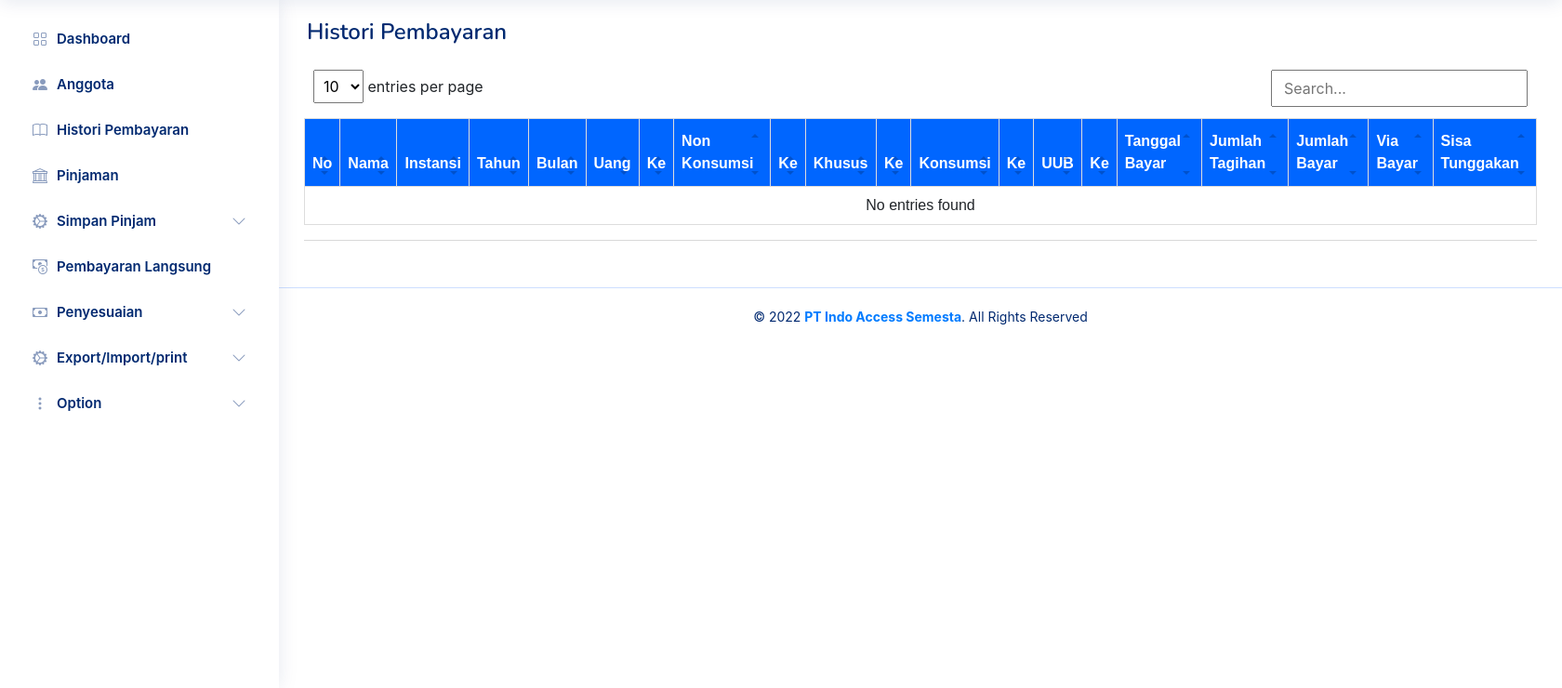
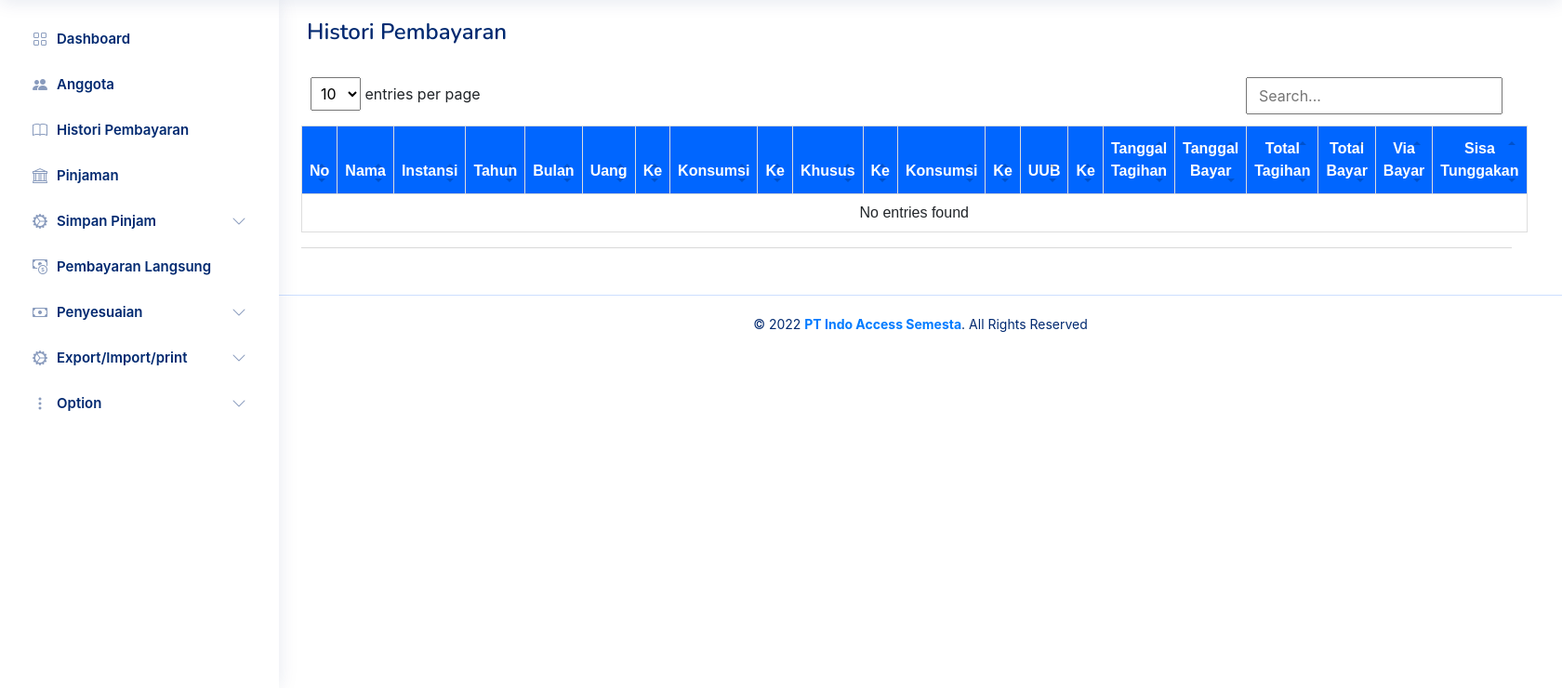
Before and after one commit to MohamadArdias/koperasi, a CodeIgniter app: page /koperasi/index.php/dashboard/histori/1 in a window 1680 px wide. Shown: the part 60-800 px from the top of the page at 93% size. Run offline with CodeIgniter, Linux system fonts and the light colour scheme; data comes from the database, SQL or seed files in the repository; data that the repository does not hold is empty; some libraries are stand-ins or nearby versions.

Commit message:
view histori

```diff
--- a/application/views/dashboard/histori.php
+++ b/application/views/dashboard/histori.php
@@ -26,12 +26,12 @@ $this->load->view('templates/sidebar');
   #customers th {
     padding-top: 12px;
     padding-bottom: 12px;
-    text-align: left;
+    text-align: center;
     background-color: #0066ff;
     color: white;
   }
 </style>
-<div class="overflow-auto mt-2">
+<div class="row mt-3">
   <table class="table table-borderless datatable" id="customers">
                 <thead>
                   <tr>
@@ -42,7 +42,7 @@ $this->load->view('templates/sidebar');
                     <th scope="col">Bulan</th>
                     <th scope="col">Uang</th>
 					<th scope="col">Ke</th>
-                    <th scope="col">Non Konsumsi</th>
+                    <th scope="col">Konsumsi</th>
 					<th scope="col">Ke</th>
                     <th scope="col">Khusus</th>
 					<th scope="col">Ke</th>
@@ -50,9 +50,10 @@ $this->load->view('templates/sidebar');
 					<th scope="col">Ke</th>
                     <th scope="col">UUB</th>
 					<th scope="col">Ke</th>
+					<th scope="col">Tanggal Tagihan</th>
                     <th scope="col">Tanggal Bayar</th>
-                    <th scope="col">Jumlah Tagihan</th>
-                    <th scope="col">Jumlah Bayar</th>
+                    <th scope="col">Total Tagihan</th>
+                    <th scope="col">Total Bayar</th>
                     <th scope="col">Via Bayar</th>
                     <th scope="col">Sisa Tunggakan</th>
                   </tr>
@@ -77,6 +78,7 @@ $this->load->view('templates/sidebar');
 					  <td><?= $ang['KEU2']; ?></td>
                       <td><?= $ang['POKU4']; ?></td>
 					  <td><?= $ang['KEU4']; ?></td>
+					  <td><?= $ang['TGL_TGHN']; ?></td>
                       <td><?= $ang['TGL_BAYAR']; ?></td>
                       <td><?= $ang['JML_TGHN']; ?></td>
                       <td><?= $ang['JML_BAYAR']; ?></td>
```
